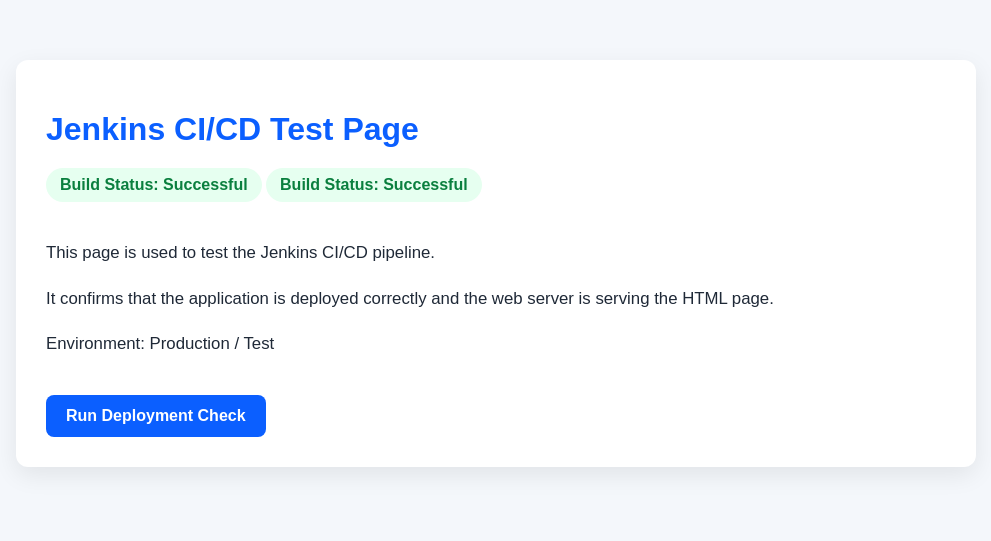
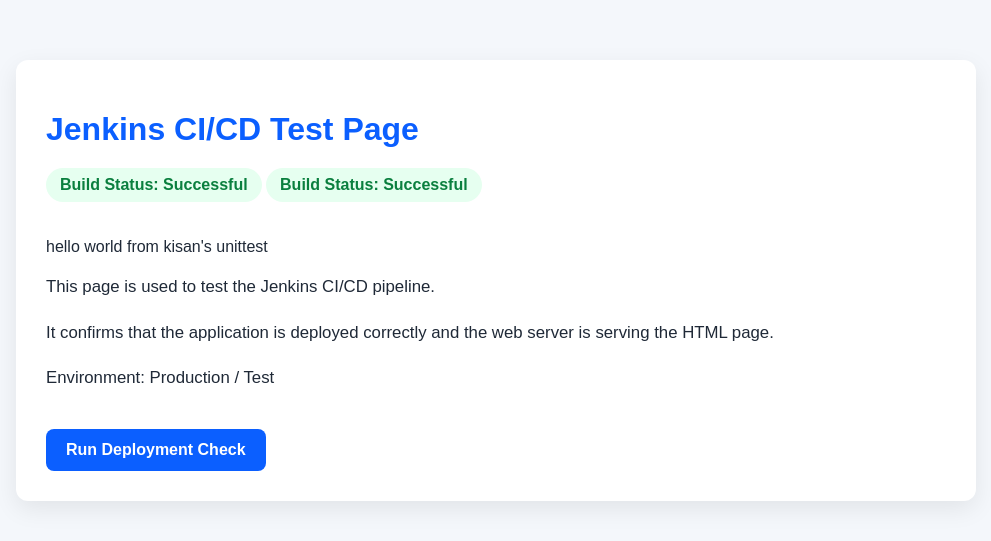
Before and after one commit to kisan0717/flask-app-jenkins, a Flask app: page / in a window 1280 px wide. Shown: the top 541 px of the page, without its empty margins (144-1135 px from the left). Run offline with Flask 2, Linux system fonts and the light colour scheme.

Commit message:
test period

```diff
--- a/templates/index.html
+++ b/templates/index.html
@@ -58,6 +58,7 @@
         <h1>Jenkins CI/CD Test Page</h1>
         <div class="status">Build Status: Successful</div>
         <div class="status">Build Status: Successful</div>
+        <p>hello world from kisan's unittest</p>
         <div class="info">
             <p>This page is used to test the Jenkins CI/CD pipeline.</p>
             <p>It confirms that the application is deployed correctly and the web server is serving the HTML page.</p>
```
